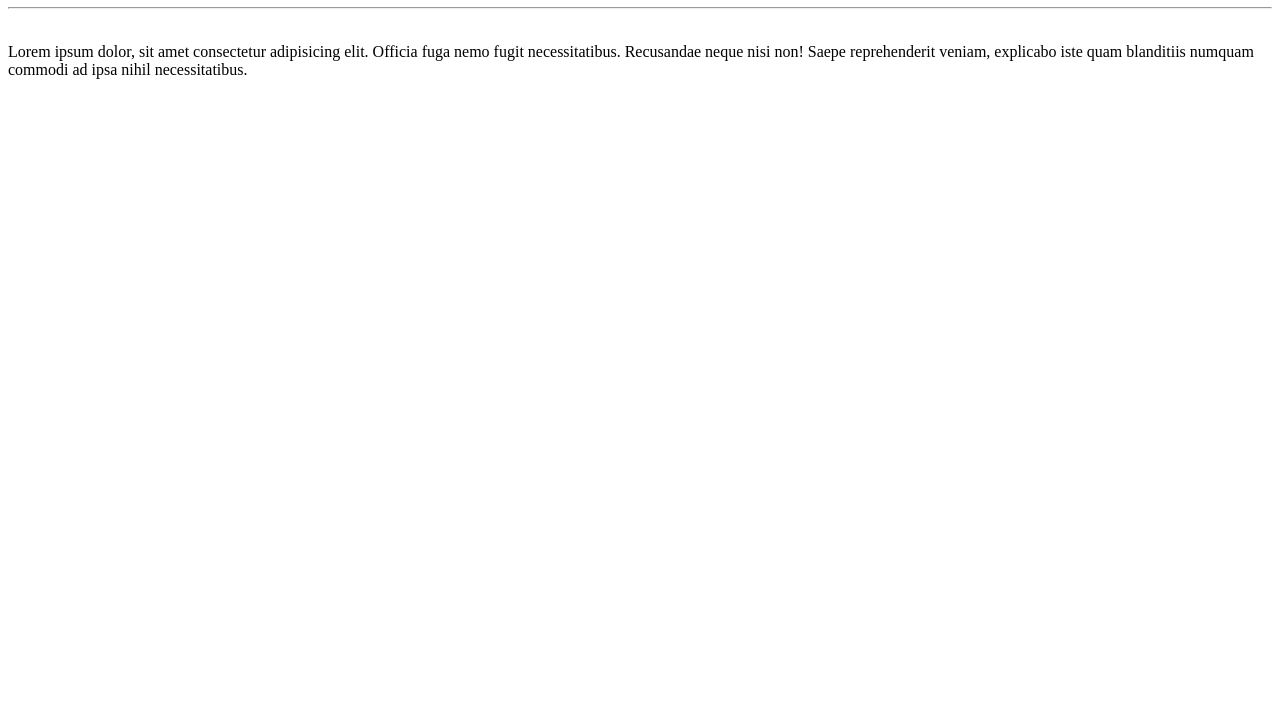
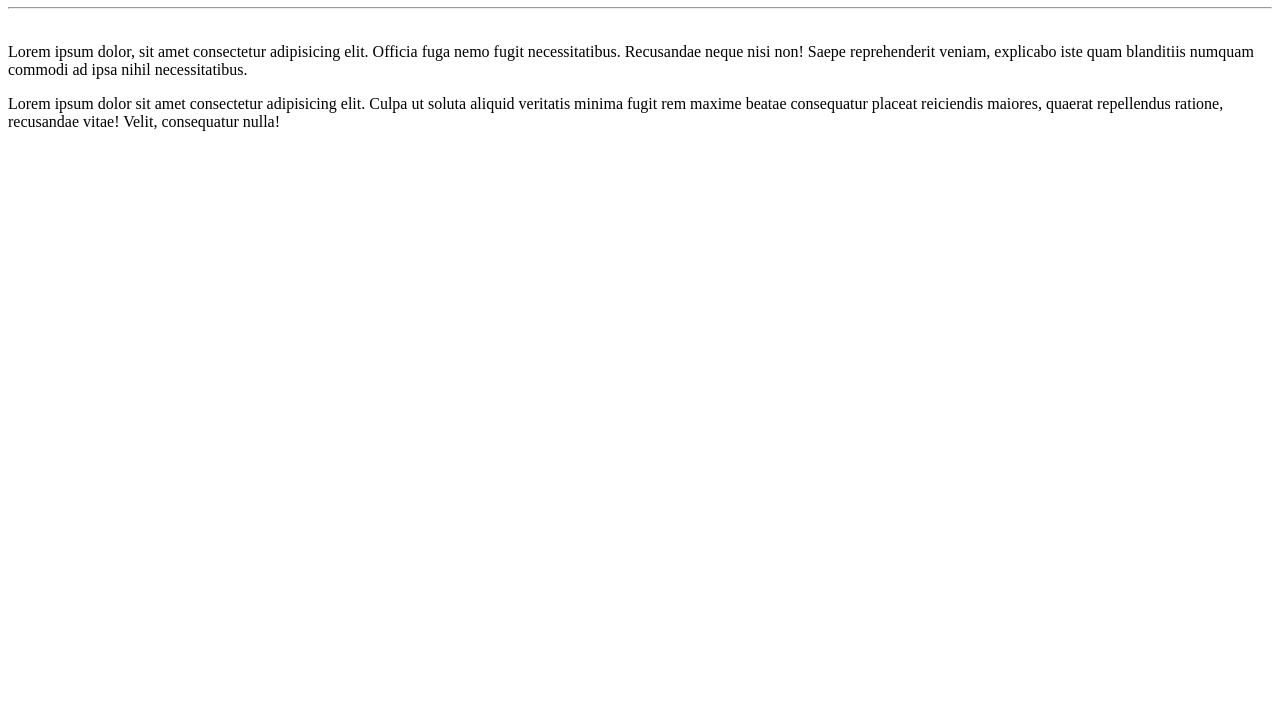
Before and after one commit to Douglas-ribeiro/Ola-Mundo, a plain HTML site: page site-exemplo/index.html in a window 1280 px wide. Shown: the part 73-800 px from the top of the page. Drawn offline with Linux system fonts and the light colour scheme.

Commit message:
adicionei um parágrafo

```diff
--- a/site-exemplo/index.html
+++ b/site-exemplo/index.html
@@ -9,6 +9,6 @@
     <h1>Olá, Mundo</h1>
     <hr>
     <p><br>Lorem ipsum dolor, sit amet consectetur adipisicing elit. Officia fuga nemo fugit necessitatibus. Recusandae neque nisi non! Saepe reprehenderit veniam, explicabo iste quam blanditiis numquam commodi ad ipsa nihil necessitatibus. </p>
-
+    <p>Lorem ipsum dolor sit amet consectetur adipisicing elit. Culpa ut soluta aliquid veritatis minima fugit rem maxime beatae consequatur placeat reiciendis maiores, quaerat repellendus ratione, recusandae vitae! Velit, consequatur nulla!</p>
 </body>
 </html>
```
